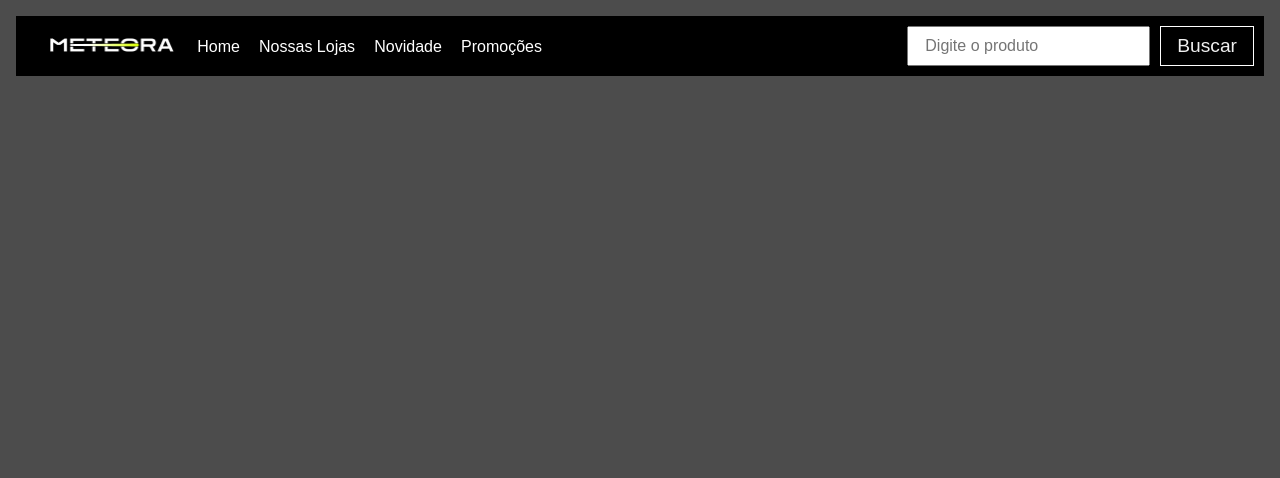
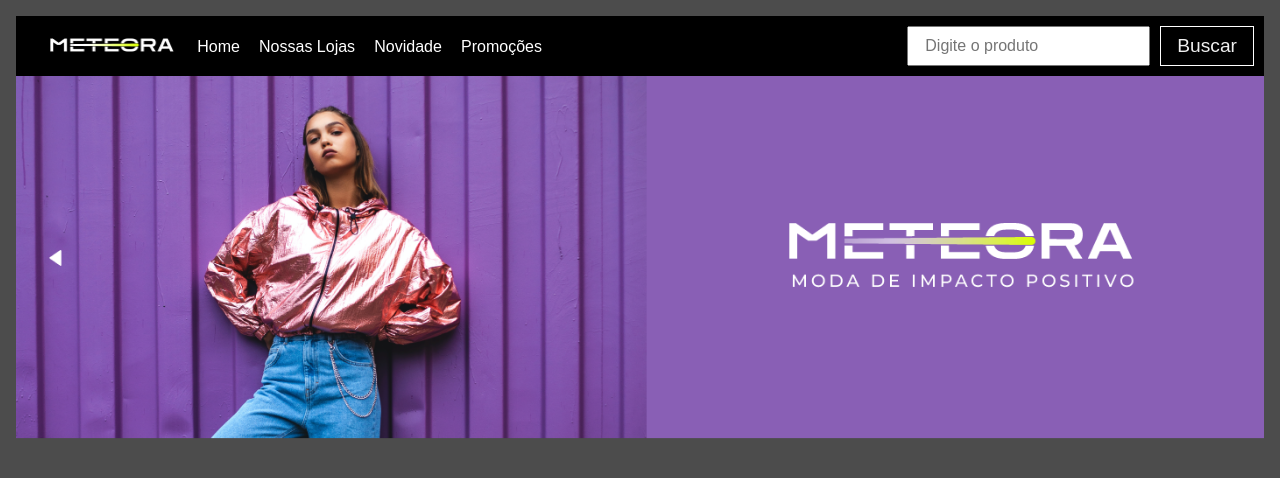
Before and after one commit to Mackenzzy/meteora, a React (Create React App) app: page / in a window 1280 px wide. Shown: the top 478 px of the page. Built offline with nearby package versions, Linux system fonts and the light colour scheme.

Commit message:
Banner adicionado

```diff
--- a/src/App.tsx
+++ b/src/App.tsx
@@ -1,11 +1,13 @@
 import React from 'react';
 import './App.css';
 import Cabecalho from './components/Cabecalho';
+import Banner from './pages/Home/Banner';
 
 function App() {
   return (
     <div className="App">
      <Cabecalho>  </Cabecalho>
+     <Banner/>
     </div>
   );
 }
--- /dev/null
+++ b/src/pages/Home/Banner/index.tsx
@@ -0,0 +1,15 @@
+import React from "react";
+import "./style.scss";
+
+class Banner extends React.Component {
+    render() {
+        return (
+            <div className="Banner">
+                <img src="./imagens/Banners/BannerCarrosel1.png" alt="" />
+
+            </div>
+        );
+    }
+}
+
+export default Banner;
--- /dev/null
+++ b/src/pages/Home/Banner/style.scss
@@ -0,0 +1,11 @@
+.Banner{
+    width: 100%;
+    overflow: hidden;
+    img{
+        width: 100%;
+        height: 100%;
+        object-fit: cover;
+
+
+    }
+}
```
Also changed, not shown: public/imagens/Banners/BannerCarrosel1.png (added).
